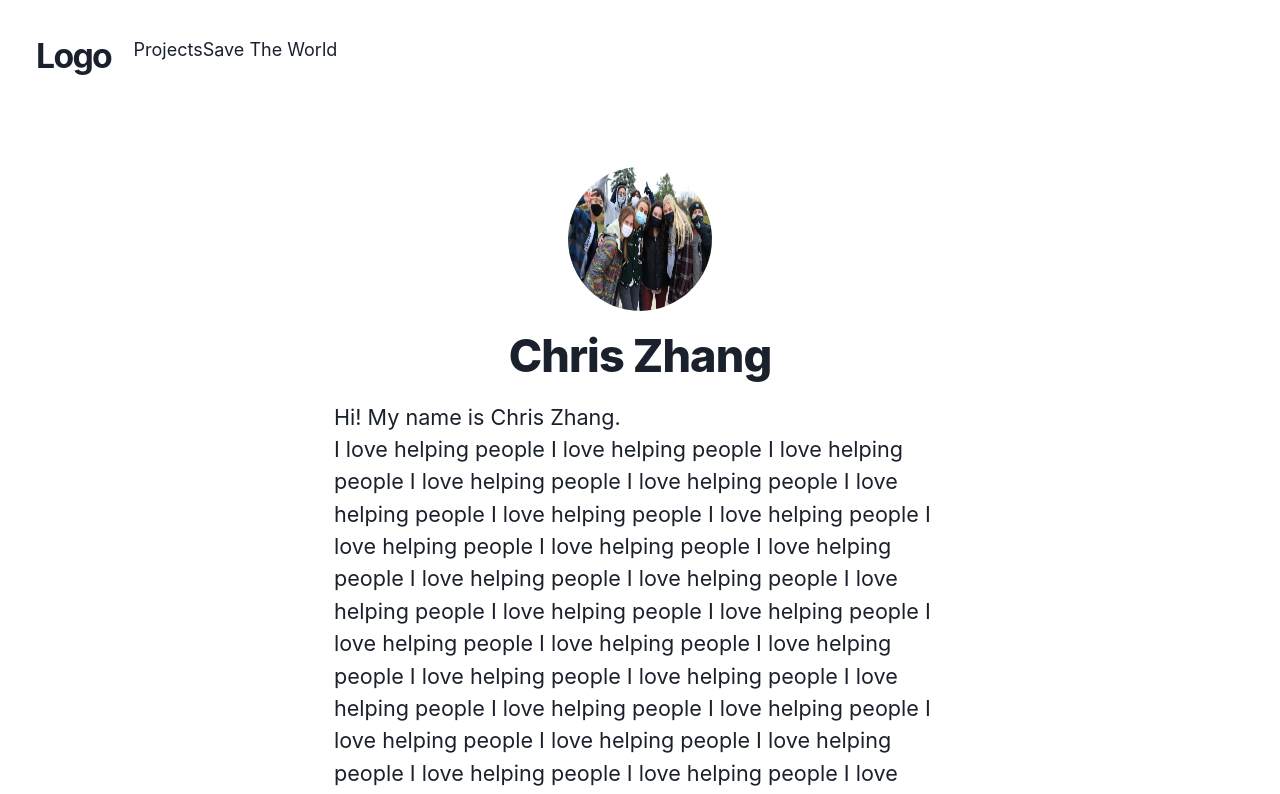
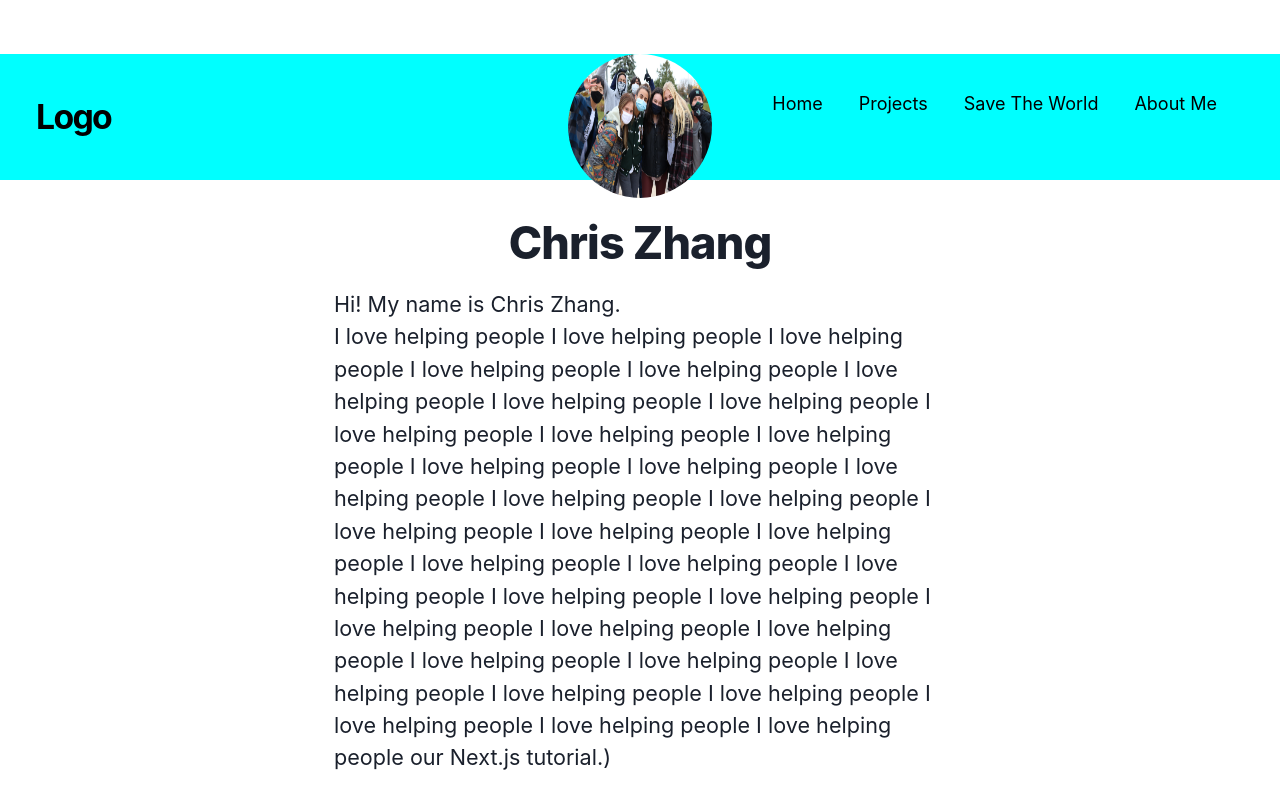
Before and after one commit to chriszhang08/personal-website, a Next.js app: page / in a window 1280 px wide. Shown: the top 794 px of the page. Built offline with nearby package versions, Linux system fonts and the light colour scheme.

Commit message:
fixed header more kinda this time

```diff
--- a/components/layout.js
+++ b/components/layout.js
@@ -28,7 +28,6 @@ export default function Layout({ children, home }) {
         {home ? (
           <>
             <Image
-              priority
               src="/images/profile.jpg"
               className={utilStyles.borderCircle}
               height={144}
@@ -39,18 +38,6 @@ export default function Layout({ children, home }) {
           </>
         ) : (
           <>
-            <Link href="/">
-              <a>
-                <Image
-                  priority
-                  src="/images/profile.jpg"
-                  className={utilStyles.borderCircle}
-                  height={108}
-                  width={108}
-                  alt={name}
-                />
-              </a>
-            </Link>
             <h2 className={utilStyles.headingLg}>
               <Link href="/">
                 <a className={utilStyles.colorInherit}>{name}</a>
--- a/components/navbar/navbar.js
+++ b/components/navbar/navbar.js
@@ -42,7 +42,7 @@ const MenuItem = ({ children, isLast, to = "/" }) => {
 };
 
 // create menulinks component
-const MenuLinks = ({ children, isLast, ...rest }) => {
+const MenuLinks = ({ isOpen, children, isLast, ...rest }) => {
   return (
     <Box
       display={{ base: isOpen ? "block" : "none", md: "block" }}
@@ -50,15 +50,17 @@ const MenuLinks = ({ children, isLast, ...rest }) => {
     >
       <Stack
         spacing={8}
-        align="center"
+        align="flex-end"
         justify={["center", "space-between", "flex-end", "flex-end"]}
-        direction={["column", "row", "row", "row"]}
+        direction={["row", "row", "row", "row"]}
         pt={[4, 4, 0, 0]}
-        // flexGrow={1}
-        // padding={6}
+        flexGrow={1}
+        padding={6}
       >
+        <MenuItem to="/">Home</MenuItem>
         <MenuItem to="/projects">Projects</MenuItem>
         <MenuItem to="/save-the-world">Save The World</MenuItem>
+        <MenuItem to="/bio">About Me</MenuItem>
       </Stack>
     </Box>
   );
@@ -77,34 +79,21 @@ const Navbar = (props) => {
       align="center"
       justify="space-between"
       wrap="wrap"
+      position="fixed"
       p={8}
       mb={8}
       w="100%"
-      // color="white"
+      color="black"
+      bg="aqua"
       // position="fixed"
     >
-      <Flex>
       {/* can put logo here */}
       <Box align="center" mr={5}>
         <Heading as="h1" size="lg" letterSpacing={"tighter"}>
           Logo
         </Heading>
       </Box>
-        <Box
-          display={{ base: isOpen ? "block" : "none", md: "block" }}
-          mt={{ base: 4, md: 0 }}
-        >
-          <Flex
-            align="center"
-            justify={["center", "space-between", "flex-end", "flex-end"]}
-            direction={["column", "row", "row", "row"]}
-            pt={[4, 4, 0, 0]}
-          >
-            <MenuItem to="/projects">Projects</MenuItem>
-            <MenuItem to="/save-the-world">Save The World</MenuItem>
-          </Flex>
-        </Box>
-      </Flex>
+      <MenuLinks isOpen={isOpen} />
       {/* <Box
         display={{ base: isOpen ? "block" : "none", md: "block" }}
         mt={{ base: 4, md: 0 }}
--- a/pages/_app.js
+++ b/pages/_app.js
@@ -6,6 +6,7 @@ export default function App({ Component, pageProps }) {
   return (
     <ChakraProvider>
       <Navbar />
+      {/* fix link css */}
       <Component {...pageProps} />
     </ChakraProvider>
   );
```
Also changed, not shown: pages/index.js (+12 -15 lines), pages/bio.js (added). Lines whose indentation alone changed are shown as unchanged.
